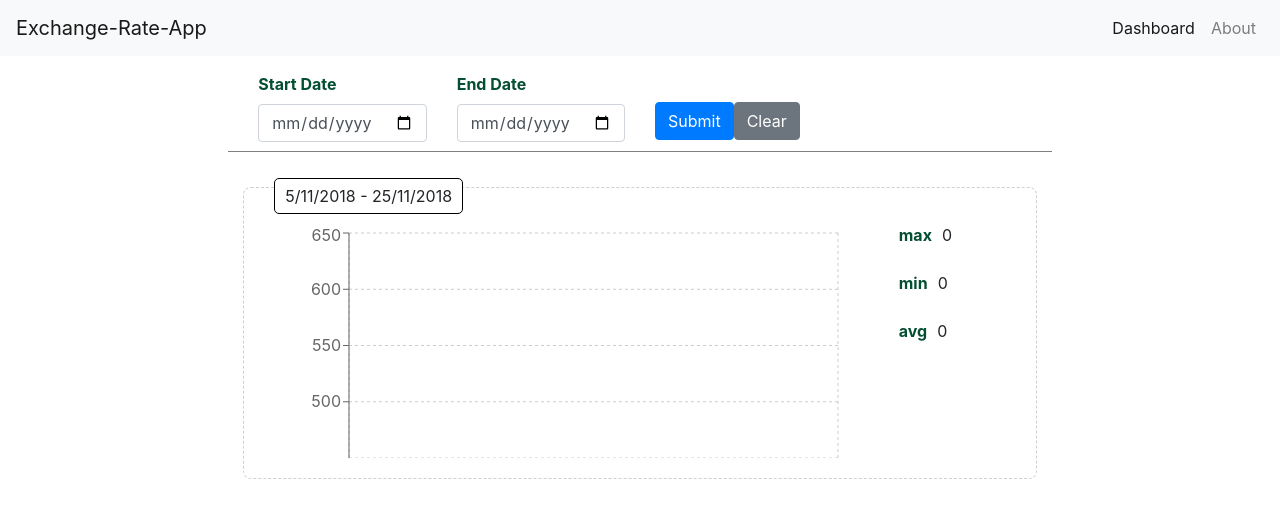
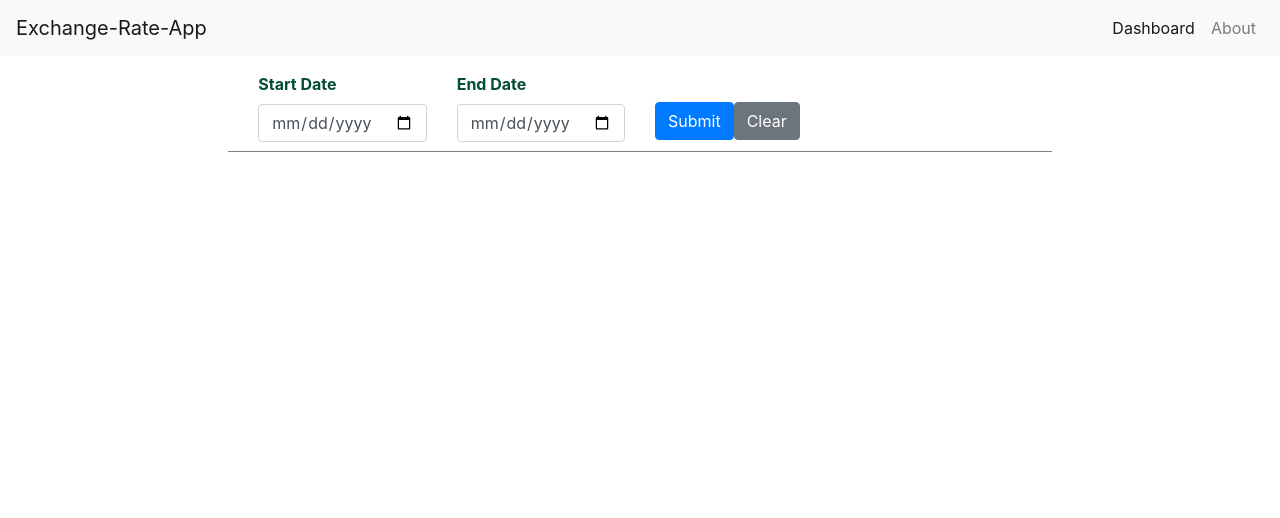
Before and after one commit to keff6/exchange-rate-app, a React (Create React App) app in the folder client/: page / in a window 1280 px wide. Shown: the top 518 px of the page. Built offline with nearby package versions, Linux system fonts and the light colour scheme.

Commit message:
Enable multiple cards comparison

```diff
--- a/client/src/ChartCard/ChartCard.js
+++ b/client/src/ChartCard/ChartCard.js
@@ -11,10 +11,10 @@ class ChartCard extends Component {
       <div className="chart-card col-md-12">
         <Row>
           <div className="dates-header">
-            5/11/2018 - 25/11/2018
+            {this.props.cardData.start} - {this.props.cardData.end}
           </div>
-          <Chart data={this.props.data}/>
-          <ExchangeInfo data={this.props.data}/>
+          <Chart data={this.props.cardData.data}/>
+          <ExchangeInfo data={this.props.cardData.data}/>
         </Row>
       </div>
     );
--- a/client/src/ChartCard/components/Chart.js
+++ b/client/src/ChartCard/components/Chart.js
@@ -8,7 +8,7 @@ const Chart = (props) => {
         <AreaChart data={props.data}
               margin={{top: 10, right: 30, left: 0, bottom: 0}}>
           <CartesianGrid strokeDasharray="3 3"/>
-          <XAxis dataKey="date" interval='preserveStartEnd' hide="true"/>
+          <XAxis dataKey="date" interval='preserveStartEnd' hide={true}/>
           <YAxis type="number" domain={[450, 650]}/>
           <Tooltip/>
           <Area type='monotone' dataKey='value' stroke='rgba(0, 117, 58, 0.635)' fill='rgba(0, 117, 58, 0.635)' />
--- a/client/src/ExchangeIndex/ExchangeIndex.js
+++ b/client/src/ExchangeIndex/ExchangeIndex.js
@@ -7,7 +7,7 @@ import './exchange-index.css';
 const initialState ={
   startDate: "",
   endDate: "",
-  data: []
+  cards: []
 }
 
 class ExchangeIndex extends Component {
@@ -37,12 +37,18 @@ class ExchangeIndex extends Component {
   }
 
   getDolarIndex = async () => {
+    const { cards } = this.state;
     const exchangeService = new ExchangeService();
-    const start = this.state.startDate.split('-').reverse().join('/');
-    const end = this.state.endDate.split('-').reverse().join('/');
-    let { data } = await exchangeService.getDolarIndex(start, end);
+    const startFE = this.state.startDate.split('-').reverse().join('/');
+    const endFE = this.state.endDate.split('-').reverse().join('/');
+    let { data, start, end } = await exchangeService.getDolarIndex(startFE, endFE);
     console.log(data)
-    this.setState({data});
+    cards.push({
+      data,
+      start,
+      end
+    })
+    this.setState({cards});
   }
 
   render() {
@@ -56,7 +62,9 @@ class ExchangeIndex extends Component {
           startDate={this.state.startDate}
           endDate={this.state.endDate}
         />
-        <ChartsContainer data={this.state.data}/>
+        <ChartsContainer
+          cards={this.state.cards}
+        />
       </div>
     )
   }
--- a/client/src/ExchangeIndex/components/ChartsContainer.js
+++ b/client/src/ExchangeIndex/components/ChartsContainer.js
@@ -4,12 +4,20 @@ import { Row } from 'reactstrap';
 
 class ChartsContainer extends Component {
   render() {
-    console.log(this.props.data);
+    console.log(this.props.cards);
     return (
       <div className="charts-container">
-        <Row>
-          <ChartCard data={this.props.data}/>
-        </Row>
+        {
+          this.props.cards && this.props.cards.length > 0 ?
+          this.props.cards.map( (card, index) => (
+            <Row key={index}>
+              <ChartCard
+                cardData={card}
+              />
+            </Row>
+          ))
+          : null
+        }
       </div>
     );
   }
```
Also changed, not shown: 1 other file (tests, documents, lock files or other folders).
